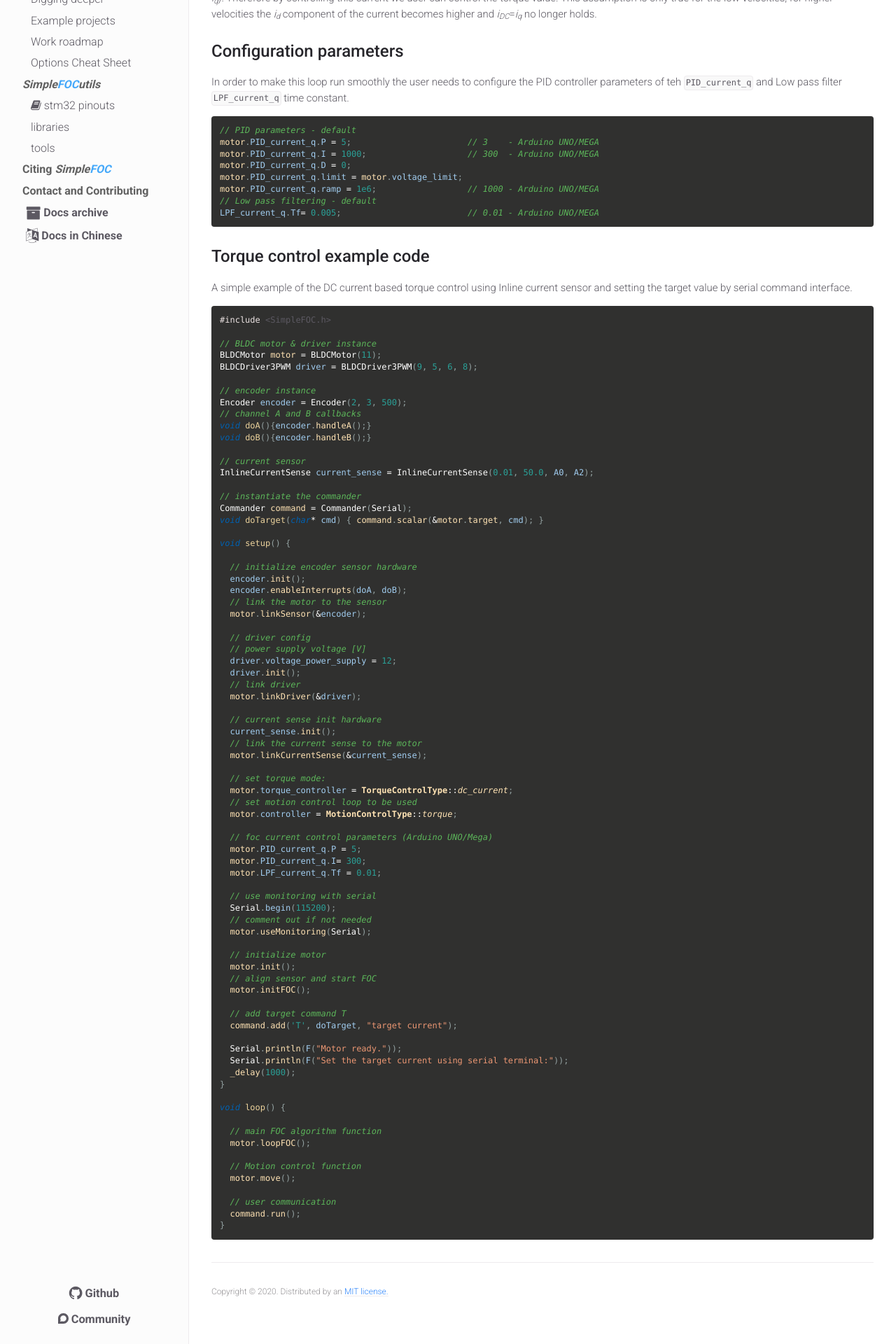
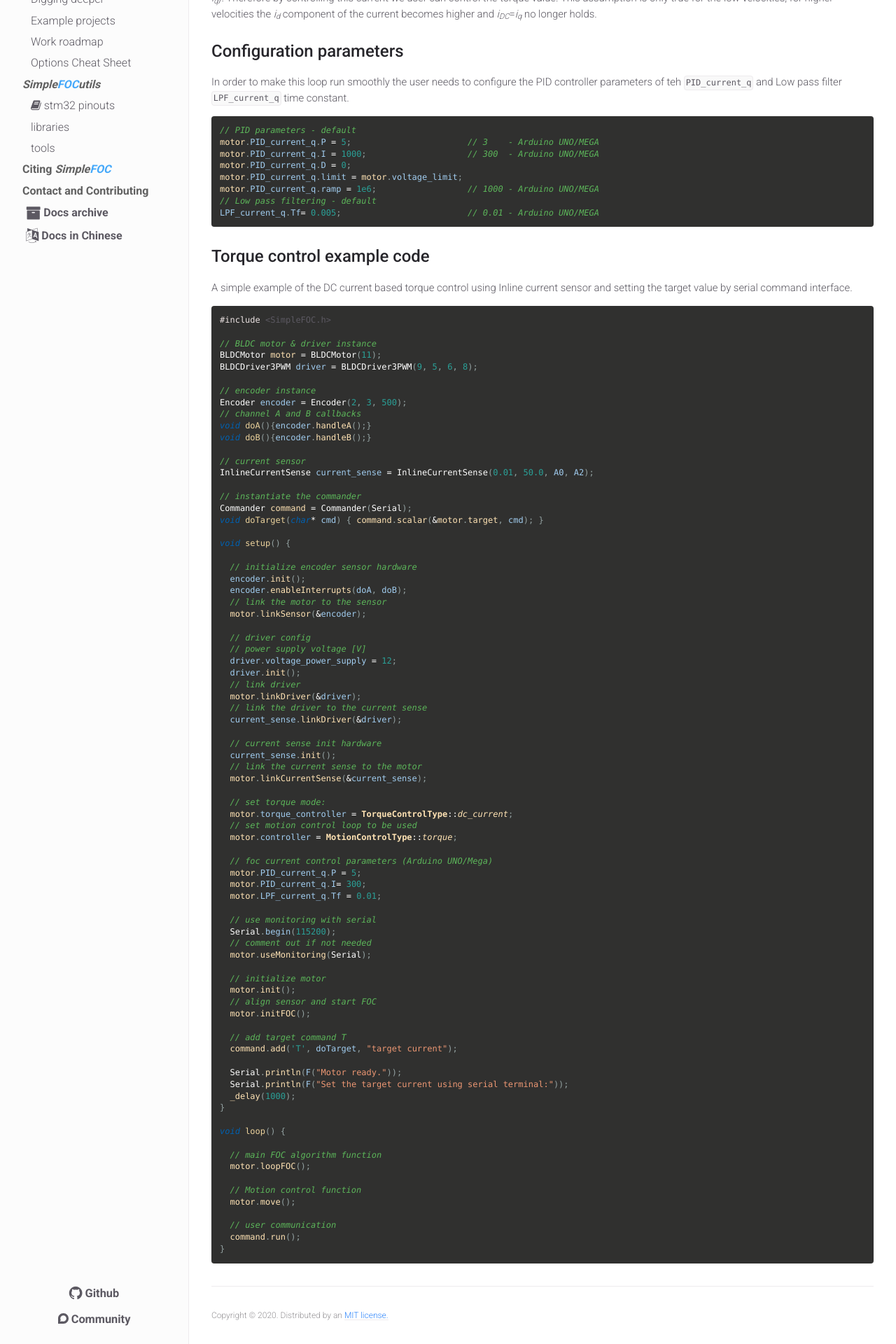
Before and after one commit to simplefoc/simplefoc.github.io, a Jekyll site: the page built from docs/simplefoc_library/code/motion_control/closed_loop_control/torque_control/dc_current.md, in a window 1280 px wide. Shown: the part 836-2756 px from the top of the page at 70% size. Built offline with Jekyll 4.4.1, drawn with Linux system fonts in a browser that asks for light colours.

Commit message:
current sense update #25

```diff
--- a/docs/simplefoc_library/code/motion_control/closed_loop_control/torque_control/dc_current.md
+++ b/docs/simplefoc_library/code/motion_control/closed_loop_control/torque_control/dc_current.md
@@ -78,6 +78,8 @@ void setup() {
   driver.init();
   // link driver
   motor.linkDriver(&driver);
+  // link the driver to the current sense
+  current_sense.linkDriver(&driver);
 
   // current sense init hardware
   current_sense.init();
```
Also changed, not shown: docs/simplefoc_library/code/motion_control/closed_loop_control/torque_control/foc_current.md (+2 -0 lines).
